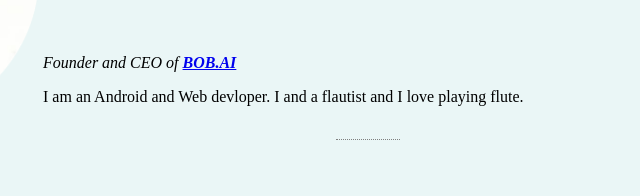
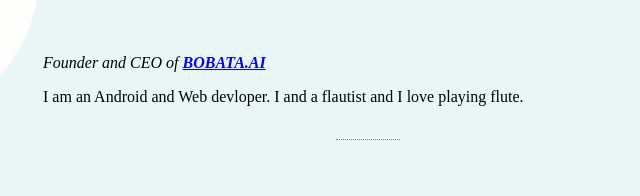
Before and after one commit to bobatadotai/bobata, a plain HTML site: page index.html in a window 1280 px wide. Shown: the part 187-383 px from the top of the page, 272-912 px from the left. Drawn offline with Linux system fonts and the light colour scheme.

Commit message:
Update index.html paragraph (bobata.at )

```diff
--- a/index.html
+++ b/index.html
@@ -14,7 +14,7 @@
             </td>
             <td>
                 <h1 class="hname">Siddharth Nayak</h1>
-                <p><em>Founder and CEO of <strong> <a href="https://www.linkedin.com/in/siddharth-nayak-bob-9b1430197/" new target="_blank">BOB.AI</a> </strong></em></p>
+                <p><em>Founder and CEO of <strong> <a href="https://www.linkedin.com/in/siddharth-nayak-bob-9b1430197/" new target="_blank">BOBATA.AI</a> </strong></em></p>
                 <p>I am an Android and Web devloper. I and a flautist and I love playing flute.</p>
             </td>
         </tr>
```
